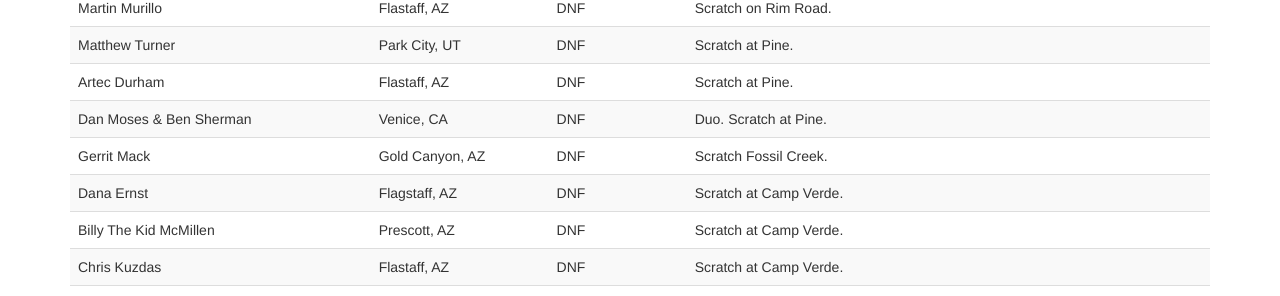
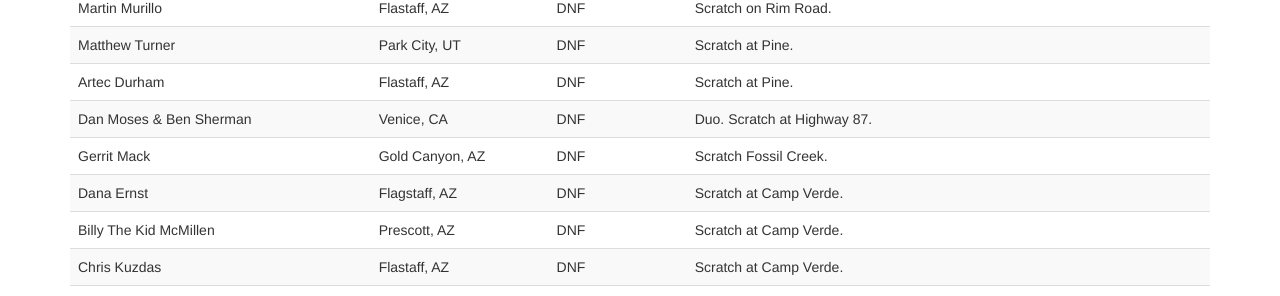
Before and after one commit to dcernst/PinyonsPines, a Jekyll site: the page built from results2021.md, in a window 1280 px wide and 900 px high, scrolled down 1685 px. Shown: the part 149-445 px from the top of the window. Built offline with Jekyll 4.4.1, drawn with Linux system fonts in a browser that asks for light colours; nearby versions of some CDN libraries.

Commit message:
Update to results

```diff
--- a/results2021.md
+++ b/results2021.md
@@ -124,7 +124,7 @@ The 2021 Grand Depart took place at 6am on Thursday, May 20.
 <td>Artec Durham</td> <td>Flastaff, AZ</td> <td>DNF</td> <td>Scratch at Pine.</td>
 </tr>
 <tr>
-<td>Dan Moses & Ben Sherman</td> <td>Venice, CA</td> <td>DNF</td> <td>Duo. Scratch at Pine.</td>
+<td>Dan Moses & Ben Sherman</td> <td>Venice, CA</td> <td>DNF</td> <td>Duo. Scratch at Highway 87.</td>
 </tr>
 <tr>
 <td>Gerrit Mack</td> <td>Gold Canyon, AZ</td> <td>DNF</td> <td>Scratch Fossil Creek.</td>
```
